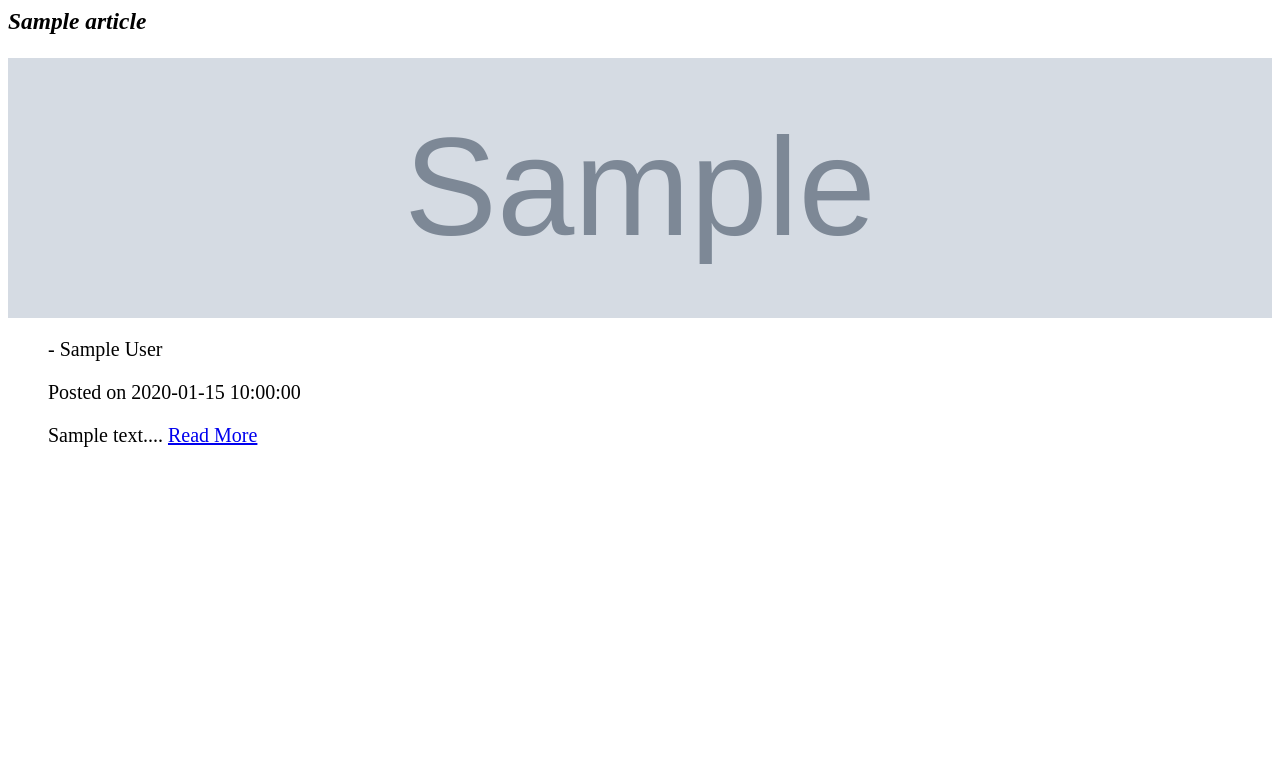
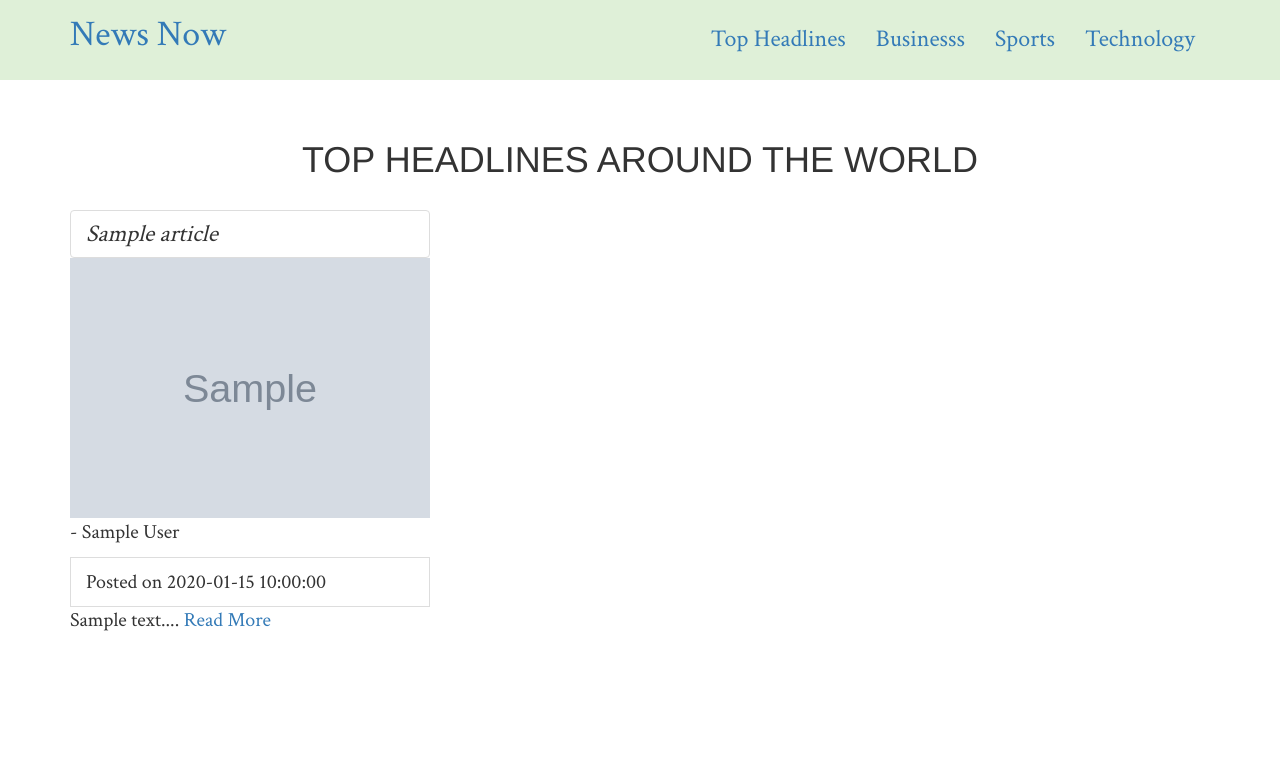
Before and after one commit to TonyKioko/NewsHighlight, a Flask app: template app/templates/topheadlines.html in a window 1280 px wide. Shown: the top 780 px of the page. Run offline with Flask 2, Linux system fonts and the light colour scheme; the template is opened without the code that fills it: most values are stand-ins (such as "Sample title", 1, 10 or a date in 2020); grey boxes marked "Sample" are stand-in pictures; parts of the project's set-up code (start-up, migrations or seed data) failed here and were passed over; some libraries are stand-ins or nearby versions.

Commit message:
top headlines added

```diff
--- a/app/templates/navbar.html
+++ b/app/templates/navbar.html
@@ -13,6 +13,7 @@
             <div class="navbar-collapse collapse">
                 <ul class="nav navbar-nav pull-right" style="padding-top:14px;">
                     <!-- <li><a href="/">Home</a></li> -->
+                    <li><a href="/topheadlines/en">Top Headlines</a></li>
                     <li><a href="/#business">Businesss</a></li>
                     <li><a href="/#sports">Sports</a></li>
                     <li><a href="/#technology">Technology</a></li>
--- a/app/templates/topheadlines.html
+++ b/app/templates/topheadlines.html
@@ -1,8 +1,13 @@
+{% extends 'base.html'%}
+
+{% block content%}
+<section id="headlines" style="margin-top:120px;">
+    <div class="container" >
+        <div class="row">
+            <h1 class="text-center">TOP HEADLINES AROUND THE WORLD</h1>
             {% for article in headlines %}
 
-<!-- <a href="{{article.url}}">{{article.description | truncate(180)}}</a>
-<img src="{{article.image}}" alt="image not found" style="width:250px;height:250px;border-radius: 50%;">
-<h1>{{article.date }}</h1> -->
+
 
     <div class="col-md-4" style="font-family: 'Crimson Text', serif;font-size:20px">
             <div class="card" style="height:200px;">
@@ -48,3 +53,7 @@
     </div>
 
     {% endfor %}
+        </div>
+    </div>
+    {% endblock%}
+</section>
```
Lines whose indentation alone changed are shown as unchanged.
